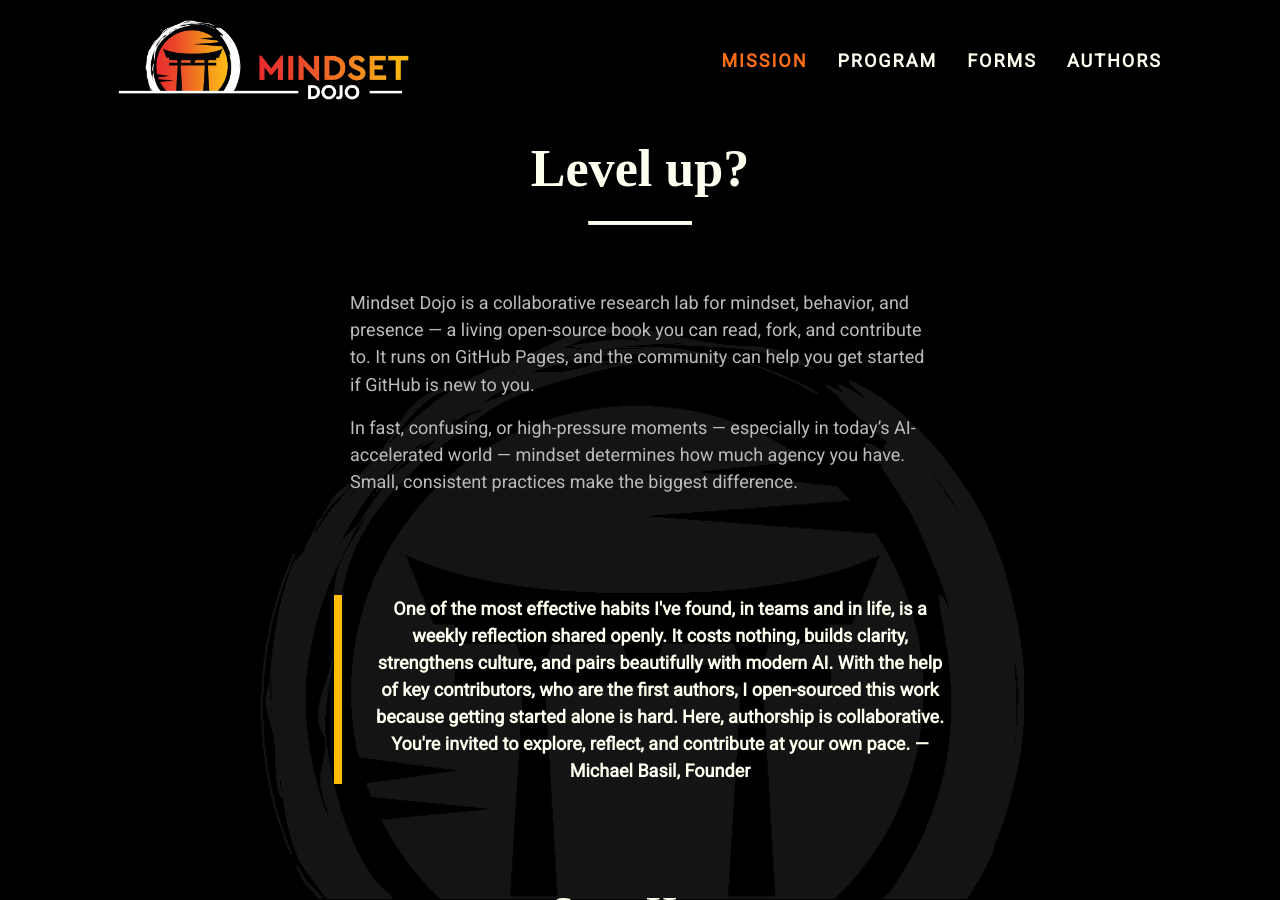
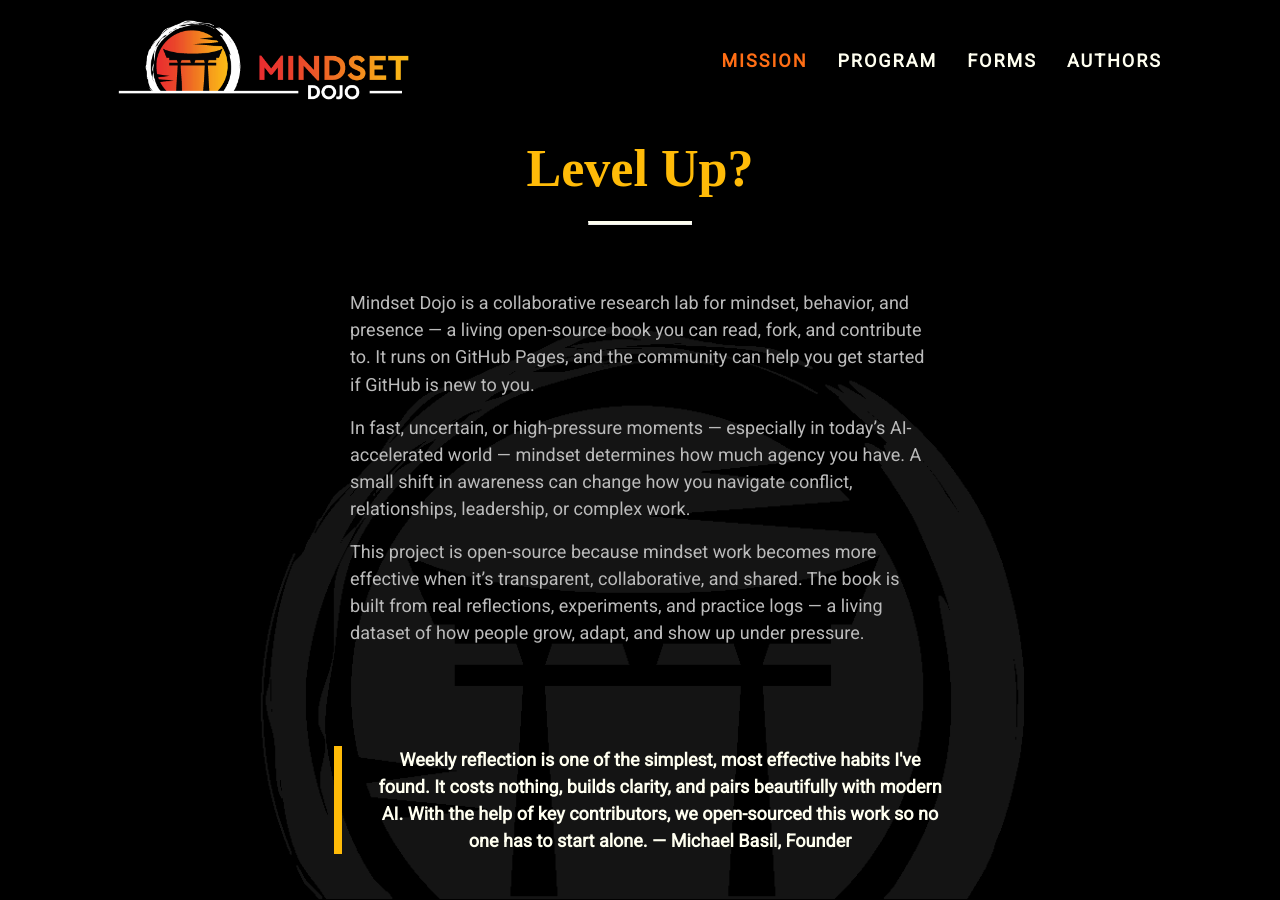
Before and after one commit to mindset-dojo/mindset-dojo.github.io, a Jekyll site: the page built from mission.md, in a window 1280 px wide and 900 px high. Built offline with Jekyll 4.4.1, drawn with Linux system fonts in a browser that asks for light colours; some web fonts are replaced; some of the changed text lies outside the part shown.

Commit message:
refactor(mission): invert to exploration first

```diff
--- a/_data/sections/mission.yaml
+++ b/_data/sections/mission.yaml
@@ -1,5 +1,5 @@
 ---
-mantra: "Level up?"
+mantra: "Level Up?"
 mantra_mark: "Level Up?"
 description: |
   Mindset Dojo is a collaborative research lab for mindset, behavior,
@@ -7,9 +7,15 @@
   contribute to. It runs on GitHub Pages, and the community can help
   you get started if GitHub is new to you.
 
-  In fast, confusing, or high-pressure moments — especially in today’s
-  AI-accelerated world — mindset determines how much agency you have.
-  Small, consistent practices make the biggest difference.
+  In fast, uncertain, or high-pressure moments — especially in today’s
+  AI-accelerated world — mindset determines how much agency you have. A
+  small shift in awareness can change how you navigate conflict,
+  relationships, leadership, or complex work.
+
+  This project is open-source because mindset work becomes more
+  effective when it’s transparent, collaborative, and shared. The book
+  is built from real reflections, experiments, and practice logs — a
+  living dataset of how people grow, adapt, and show up under pressure.
 sections:
   - type: markdown
     data:
@@ -17,14 +23,12 @@
   - type: quote
     data:
       text: |
-        One of the most effective habits I've found, in teams and in life,
-        is a weekly reflection shared openly. It costs nothing, builds
-        clarity, strengthens culture, and pairs beautifully with modern AI.
+        Weekly reflection is one of the simplest, most effective habits I've
+        found. It costs nothing, builds clarity, and pairs beautifully with
+        modern AI.
 
-        With the help of key contributors, who are the first authors,
-        I open-sourced this work because getting started alone is hard.
-        Here, authorship is collaborative. You're invited to explore,
-        reflect, and contribute at your own pace.
+        With the help of key contributors, we open-sourced this work so no one
+        has to start alone.
 
         — Michael Basil, Founder
   - type: text
@@ -55,7 +59,7 @@
         - "You learn by exploring, not consuming."
   - type: quote
     data:
-      text: "The door opens as you're ready..."
+      text: "The door opens as you're ready…"
   - type: ctas
     data:
       items:
```
